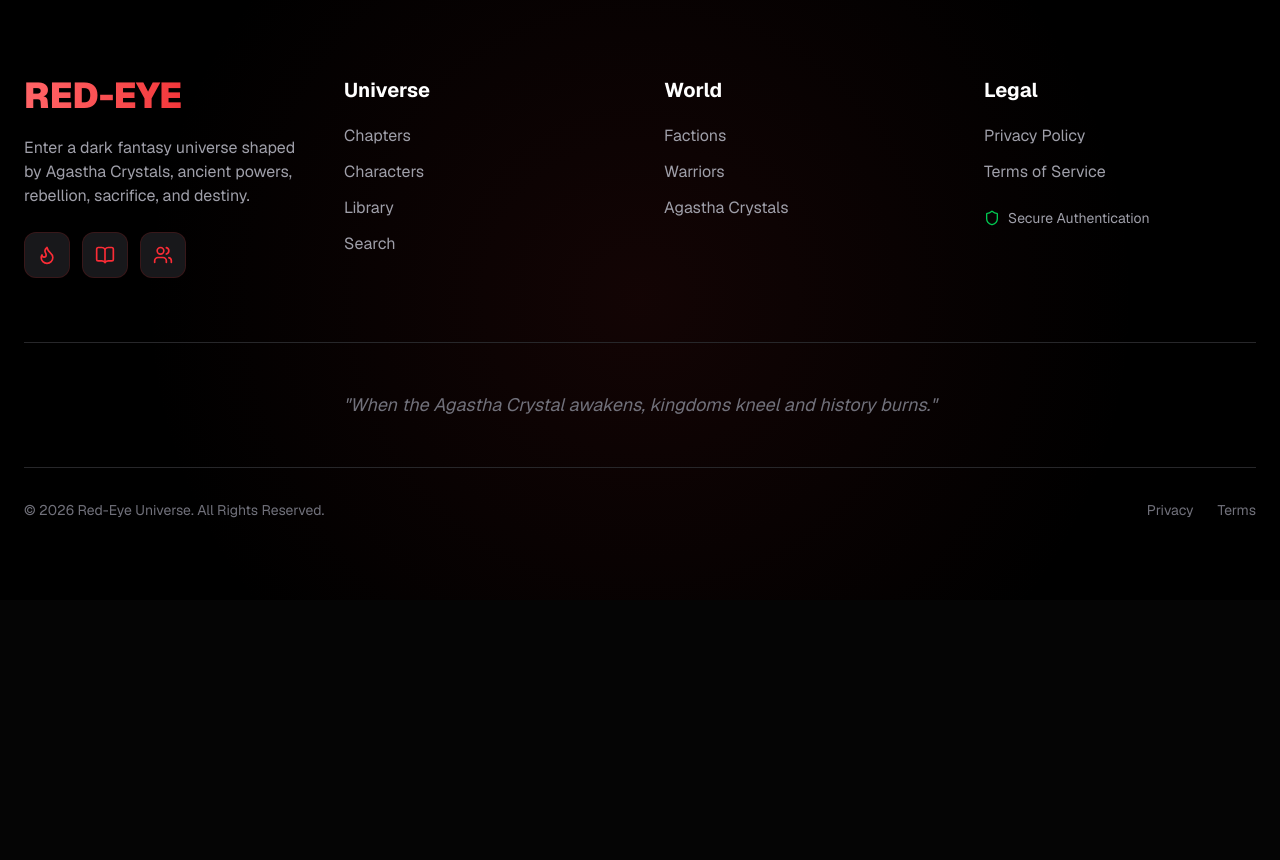
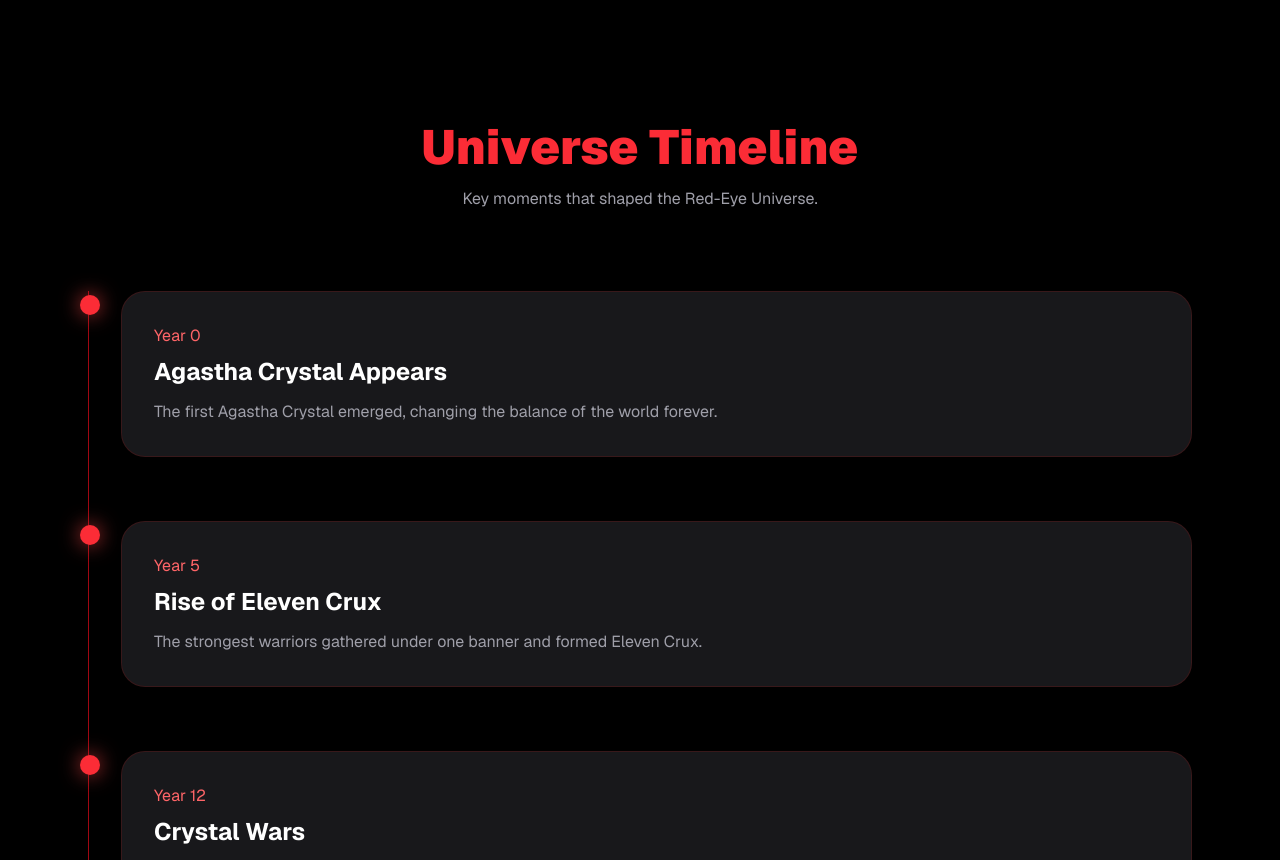
Before and after one commit to Amx-code1/redeye-universe, a Next.js app: page / in a window 1280 px wide. Shown: the part 1940-2800 px from the top of the page. Before the commit the page ends 2540 px from the top, so only its background shows below. Built offline with nearby package versions, Linux system fonts and the light colour scheme; no server answers; the database is empty.

Commit message:
homepage v 2

```diff
--- a/app/page.tsx
+++ b/app/page.tsx
@@ -3,6 +3,11 @@ import Hero from "@/components/hero/Hero";
 import LatestChapters from "@/components/sections/LatestChapters";
 import FeaturedCharacters from "@/components/sections/FeaturedCharacters";
 import type { Metadata } from "next";
+import UniverseTimeline from "@/components/sections/UniverseTimeline";
+import WorldFactions from "@/components/sections/WorldFactions";
+import CrystalSystem from "@/components/sections/CrystalSystem";
+import CommunitySection from "@/components/sections/CommunitySection";
+
 
 export const metadata: Metadata = {
   title: "Red-Eye Universe",
@@ -16,6 +21,10 @@ export default function Home() {
       <Hero />
       <LatestChapters />
       <FeaturedCharacters />
+      <UniverseTimeline />
+      <WorldFactions />
+      <CrystalSystem />
+      <CommunitySection />
     </>
   );
 }
--- /dev/null
+++ b/components/sections/CommunitySection.tsx
@@ -0,0 +1,51 @@
+"use client";
+
+import { motion } from "framer-motion";
+
+export default function CommunitySection() {
+  return (
+    <section className="relative overflow-hidden bg-black py-32 text-white">
+
+      <div className="absolute inset-0 bg-[radial-gradient(circle_at_center,#991b1b_0%,transparent_70%)] opacity-20" />
+
+      <div className="relative mx-auto max-w-4xl px-6 text-center">
+
+        <motion.h2
+          initial={{ opacity: 0 }}
+          whileInView={{ opacity: 1 }}
+          viewport={{ once: true }}
+          className="text-5xl font-black text-red-500"
+        >
+          Join The Journey
+        </motion.h2>
+
+        <p className="mx-auto mt-6 max-w-2xl text-lg text-zinc-400">
+          Follow the development of Red-Eye Universe, discover new
+          characters, chapters, lore updates and future releases.
+        </p>
+
+        <div className="mt-10 flex flex-col justify-center gap-4 md:flex-row">
+
+          <a
+            href="https://discord.gg"
+            target="_blank"
+            className="rounded-2xl bg-red-600 px-8 py-4 font-bold hover:bg-red-700"
+          >
+            Join Discord
+          </a>
+
+          <a
+            href="https://instagram.com"
+            target="_blank"
+            className="rounded-2xl border border-red-500 px-8 py-4 font-bold hover:bg-red-500/10"
+          >
+            Follow Updates
+          </a>
+
+        </div>
+
+      </div>
+
+    </section>
+  );
+}
--- /dev/null
+++ b/components/sections/CrystalSystem.tsx
@@ -0,0 +1,77 @@
+"use client";
+
+import { motion } from "framer-motion";
+
+const crystals = [
+  {
+    name: "Type 1",
+    ability: "Physical Enhancement",
+  },
+  {
+    name: "Type 2",
+    ability: "Elemental Control",
+  },
+  {
+    name: "Type 3",
+    ability: "Summoning",
+  },
+  {
+    name: "Type 4",
+    ability: "Mind Influence",
+  },
+  {
+    name: "Type 5",
+    ability: "Dimensional Power",
+  },
+  {
+    name: "Type 6",
+    ability: "Forbidden Evolution",
+  },
+];
+
+export default function CrystalSystem() {
+  return (
+    <section className="relative overflow-hidden bg-black py-32 text-white">
+      <div className="absolute inset-0 bg-[radial-gradient(circle_at_center,#991b1b_0%,transparent_70%)] opacity-20" />
+
+      <div className="relative mx-auto max-w-7xl px-6">
+
+        <div className="mb-16 text-center">
+
+          <h2 className="text-5xl font-black text-red-500">
+            Agastha Crystal System
+          </h2>
+
+          <p className="mt-4 text-zinc-400">
+            Every power originates from the mysterious Agastha Crystals.
+          </p>
+
+        </div>
+
+        <div className="grid gap-6 md:grid-cols-3">
+
+          {crystals.map((crystal, index) => (
+            <motion.div
+              key={crystal.name}
+              initial={{ opacity: 0, y: 40 }}
+              whileInView={{ opacity: 1, y: 0 }}
+              viewport={{ once: true }}
+              transition={{ delay: index * 0.1 }}
+              className="rounded-3xl border border-red-900/30 bg-zinc-900/70 p-8 backdrop-blur"
+            >
+              <div className="mb-4 text-2xl font-bold text-red-500">
+                {crystal.name}
+              </div>
+
+              <div className="text-zinc-300">
+                {crystal.ability}
+              </div>
+            </motion.div>
+          ))}
+
+        </div>
+
+      </div>
+    </section>
+  );
+}
--- /dev/null
+++ b/components/sections/UniverseTimeline.tsx
@@ -0,0 +1,81 @@
+"use client";
+
+import { motion } from "framer-motion";
+
+const timeline = [
+  {
+    year: "Year 0",
+    title: "Agastha Crystal Appears",
+    description:
+      "The first Agastha Crystal emerged, changing the balance of the world forever.",
+  },
+  {
+    year: "Year 5",
+    title: "Rise of Eleven Crux",
+    description:
+      "The strongest warriors gathered under one banner and formed Eleven Crux.",
+  },
+  {
+    year: "Year 12",
+    title: "Crystal Wars",
+    description:
+      "Entire kingdoms fought to control the power hidden inside the crystals.",
+  },
+  {
+    year: "Year 18",
+    title: "Red-Eye Incident",
+    description:
+      "A catastrophic event awakened powers never meant for humanity.",
+  },
+];
+
+export default function UniverseTimeline() {
+  return (
+    <section className="relative bg-black py-32 text-white">
+      <div className="mx-auto max-w-6xl px-6">
+
+        <div className="mb-20 text-center">
+          <h2 className="text-5xl font-black text-red-500">
+            Universe Timeline
+          </h2>
+
+          <p className="mt-4 text-zinc-400">
+            Key moments that shaped the Red-Eye Universe.
+          </p>
+        </div>
+
+        <div className="relative border-l border-red-800">
+
+          {timeline.map((item, index) => (
+            <motion.div
+              key={item.year}
+              initial={{ opacity: 0, x: -50 }}
+              whileInView={{ opacity: 1, x: 0 }}
+              viewport={{ once: true }}
+              transition={{ delay: index * 0.2 }}
+              className="relative mb-16 ml-8"
+            >
+              <div className="absolute -left-[41px] top-1 h-5 w-5 rounded-full bg-red-500 shadow-[0_0_20px_rgba(239,68,68,0.8)]" />
+
+              <div className="rounded-3xl border border-red-900/30 bg-zinc-900 p-8">
+                <div className="mb-2 text-red-400">
+                  {item.year}
+                </div>
+
+                <h3 className="text-2xl font-bold">
+                  {item.title}
+                </h3>
+
+                <p className="mt-3 text-zinc-400">
+                  {item.description}
+                </p>
+              </div>
+            </motion.div>
+          ))}
+
+        </div>
+
+      </div>
+    </section>
+  );
+}
--- /dev/null
+++ b/components/sections/WorldFactions.tsx
@@ -0,0 +1,69 @@
+"use client";
+
+import { motion } from "framer-motion";
+
+const factions = [
+  {
+    name: "Eleven Crux",
+    description:
+      "Elite warriors possessing unmatched combat abilities.",
+  },
+  {
+    name: "Imperial Army",
+    description:
+      "The largest military force protecting the central kingdoms.",
+  },
+  {
+    name: "Crystal Hunters",
+    description:
+      "Mercenaries searching for forbidden Agastha Crystals.",
+  },
+  {
+    name: "Shadow Council",
+    description:
+      "A hidden organization manipulating world events.",
+  },
+];
+
+export default function WorldFactions() {
+  return (
+    <section className="bg-black py-32 text-white">
+      <div className="mx-auto max-w-7xl px-6">
+
+        <div className="mb-16 text-center">
+          <h2 className="text-5xl font-black text-red-500">
+            World Factions
+          </h2>
+
+          <p className="mt-4 text-zinc-400">
+            The powers fighting for control of the world.
+          </p>
+        </div>
+
+        <div className="grid gap-8 md:grid-cols-2 lg:grid-cols-4">
+
+          {factions.map((faction, index) => (
+            <motion.div
+              key={faction.name}
+              initial={{ opacity: 0, y: 50 }}
+              whileInView={{ opacity: 1, y: 0 }}
+              viewport={{ once: true }}
+              transition={{ delay: index * 0.15 }}
+              className="group rounded-3xl border border-red-900/30 bg-zinc-900 p-8 transition hover:-translate-y-2 hover:border-red-500"
+            >
+              <h3 className="text-2xl font-bold text-red-500">
+                {faction.name}
+              </h3>
+
+              <p className="mt-4 text-zinc-400">
+                {faction.description}
+              </p>
+            </motion.div>
+          ))}
+
+        </div>
+
+      </div>
+    </section>
+  );
+}
```
